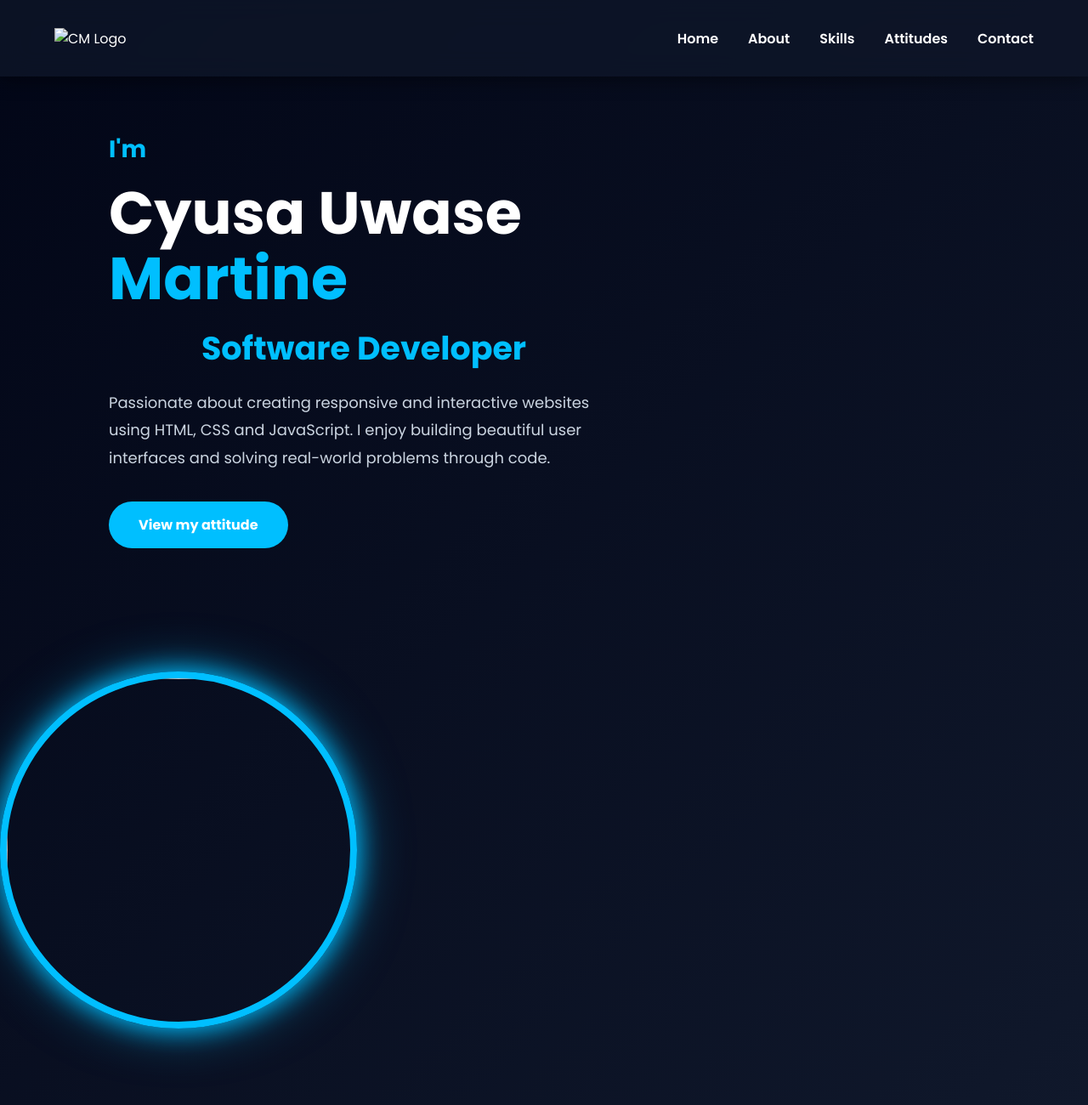
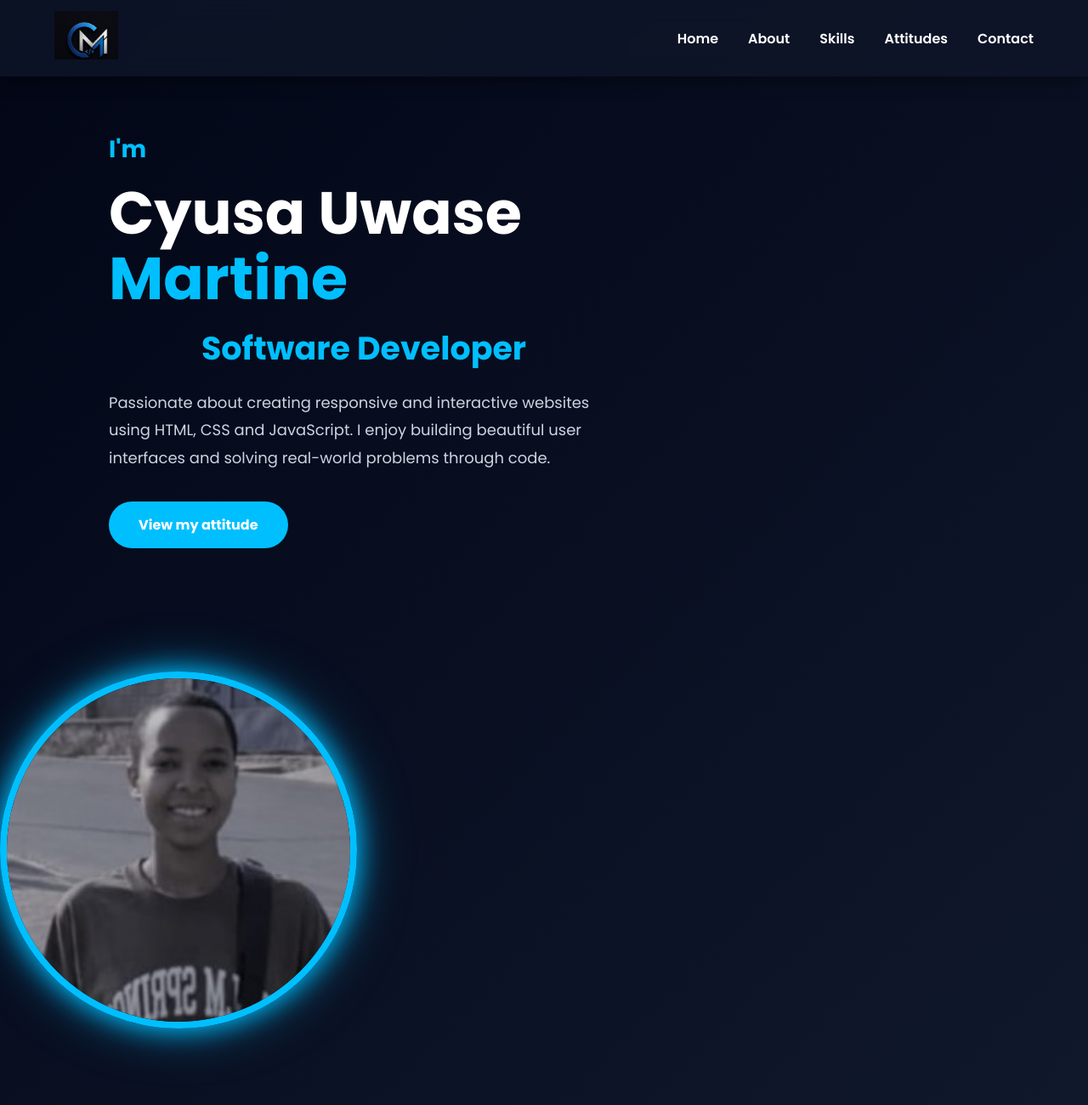
Before and after one commit to Cyusa74/my_portifolio, a plain HTML site: page index.html in a window 1280 px wide. Shown: the top 1300 px of the page at 85% size. Drawn offline with nearby package versions, Linux system fonts and the light colour scheme.

Commit message:
something new

```diff
--- a/index.html
+++ b/index.html
@@ -19,7 +19,7 @@
 <nav>
 
 <div class="logo">
-    <img src="professional_logo.png" alt="CM Logo">
+    <img src="professional logo.png" alt="CM Logo">
 </div>
 
 <ul>
@@ -62,8 +62,8 @@
 </section>
 
 <div class="hero-image">
+<img src="d843f914-f11a-4b5d-9dfd-7dd6c4db3469 (4).jpg" alt="Cyusa Uwase Martine">
 
-<img src="me\d843f914-f11a-4b5d-9dfd-7dd6c4db3469 (4).jpg">
 
 </div>
 
@@ -222,5 +222,3 @@ Hard worker.
 </body>
 
 </html>
-</body>
-</html>
```
